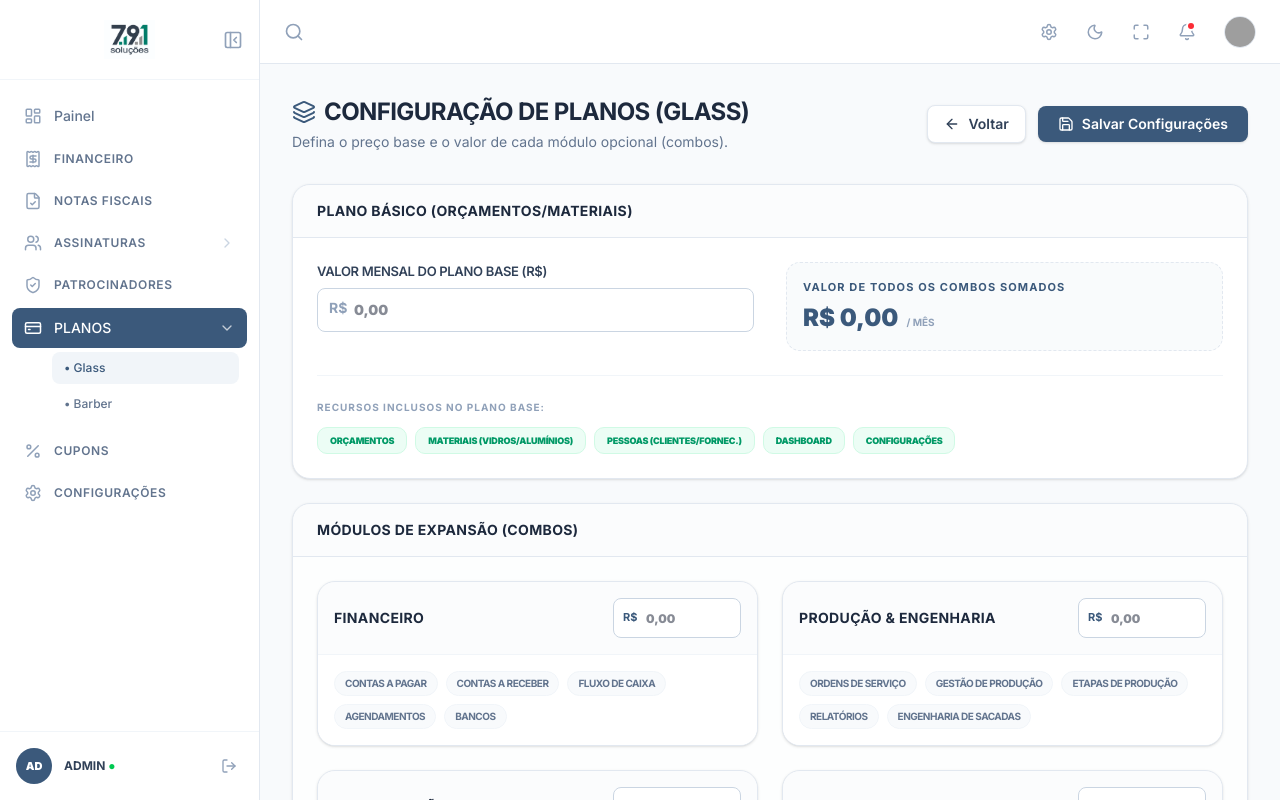
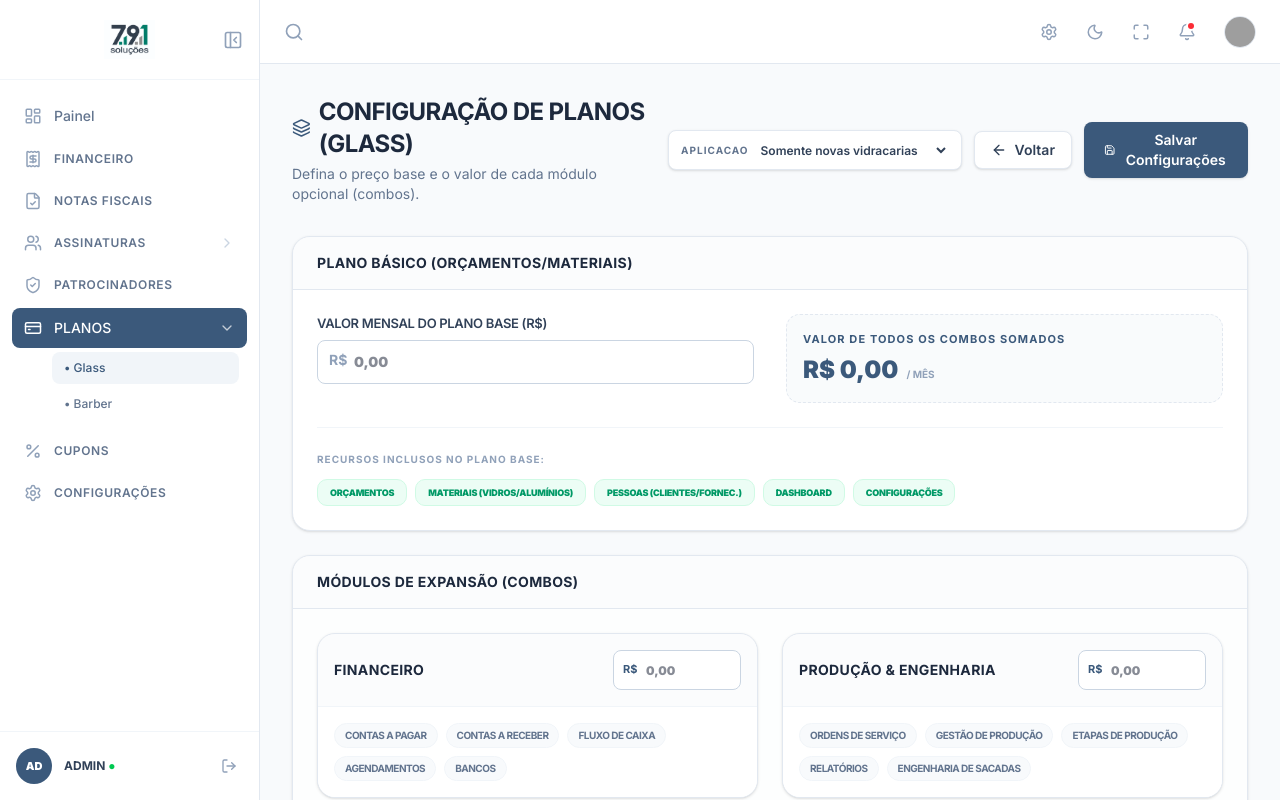
Before and after one commit to carloramon-creator/791Solucoes, a Next.js app: page /planos/glass in a window 1280 px wide. Built offline with nearby package versions, Linux system fonts and the light colour scheme; no server answers; the database is empty; grey boxes are pictures that could not be loaded.

Commit message:
feat(planos): adiciona modo explicito de propagacao dos limites

```diff
--- a/src/app/planos/glass/page.tsx
+++ b/src/app/planos/glass/page.tsx
@@ -61,6 +61,7 @@ export default function PlanosGlassPage() {
     wppDevices: number;
     wppMessages: number;
   } | null>(null);
+  const [propagationMode, setPropagationMode] = useState<'none' | 'default' | 'all'>('none');
 
   const [expandedCards, setExpandedCards] = useState<Record<string, boolean>>({});
   const [selectedBasicModules, setSelectedBasicModules] = useState<string[]>([]);
@@ -112,7 +113,11 @@ export default function PlanosGlassPage() {
 
       if (error) throw error;
 
-      if (loadedLimits) {
+      if (propagationMode !== 'none') {
+        if (propagationMode === 'default' && !loadedLimits) {
+          throw new Error('Nao foi possivel identificar os limites anteriores para aplicacao seletiva. Recarregue a pagina e tente novamente.');
+        }
+
         const { data: tenants, error: tenantsError } = await supabaseGlass
           .from('vidracarias')
           .select('id, limite_usuarios, limite_usuarios_whats, limite_mensagens_whatsapp');
@@ -126,15 +131,15 @@ export default function PlanosGlassPage() {
 
           const updatePayload: Record<string, number> = {};
 
-          if (tenantUsers == null || tenantUsers === loadedLimits.usersIncluded) {
+          if (propagationMode === 'all' || tenantUsers == null || tenantUsers === loadedLimits!.usersIncluded) {
             updatePayload.limite_usuarios = nextUsersIncluded;
           }
 
-          if (tenantWppDevices == null || tenantWppDevices === loadedLimits.wppDevices) {
+          if (propagationMode === 'all' || tenantWppDevices == null || tenantWppDevices === loadedLimits!.wppDevices) {
             updatePayload.limite_usuarios_whats = nextWppDevices;
           }
 
-          if (tenantWppMessages == null || tenantWppMessages === loadedLimits.wppMessages) {
+          if (propagationMode === 'all' || tenantWppMessages == null || tenantWppMessages === loadedLimits!.wppMessages) {
             updatePayload.limite_mensagens_whatsapp = nextWppMessages;
           }
 
@@ -156,7 +161,15 @@ export default function PlanosGlassPage() {
         wppDevices: nextWppDevices,
         wppMessages: nextWppMessages,
       });
-      alert("✅ Planos por Módulo salvos com sucesso!");
+
+      const propagationLabel =
+        propagationMode === 'none'
+          ? 'somente para novas vidracarias'
+          : propagationMode === 'default'
+            ? 'vidracarias padrao foram atualizadas'
+            : 'todas as vidracarias foram atualizadas';
+
+      alert(`✅ Plano salvo com sucesso! (${propagationLabel})`);
     } catch (err: any) {
       console.error("Erro ao salvar:", err);
       alert(`❌ Erro ao salvar: ${err.message}`);
@@ -308,6 +321,18 @@ export default function PlanosGlassPage() {
           </p>
         </div>
         <div className="flex items-center gap-3">
+          <div className="hidden md:flex items-center gap-2 bg-white border border-slate-200 rounded-md px-3 h-[40px] shadow-sm">
+            <label className="text-[10px] font-bold uppercase tracking-widest text-slate-500">Aplicacao</label>
+            <select
+              value={propagationMode}
+              onChange={(e) => setPropagationMode(e.target.value as 'none' | 'default' | 'all')}
+              className="bg-transparent text-[12px] font-semibold text-slate-700 focus:outline-none"
+            >
+              <option value="none">Somente novas vidracarias</option>
+              <option value="default">Atualizar vidracarias padrao</option>
+              <option value="all">Atualizar todas as vidracarias</option>
+            </select>
+          </div>
           <Link href="/" className="px-4 py-2 bg-white border border-slate-200 text-slate-700 rounded-md text-sm font-semibold hover:bg-slate-50 transition-colors flex items-center gap-2 shadow-sm">
             <ArrowLeft size={16} /> Voltar
           </Link>
@@ -320,6 +345,19 @@ export default function PlanosGlassPage() {
             {saving ? 'Salvando...' : 'Salvar Configurações'}
           </button>
         </div>
+      </div>
+
+      <div className="md:hidden bg-white border border-slate-200 rounded-xl p-3 shadow-sm">
+        <label className="block text-[10px] font-bold uppercase tracking-widest text-slate-500 mb-2">Aplicacao ao salvar</label>
+        <select
+          value={propagationMode}
+          onChange={(e) => setPropagationMode(e.target.value as 'none' | 'default' | 'all')}
+          className="w-full bg-white border border-slate-300 rounded-md h-[40px] px-3 text-sm font-semibold text-slate-700 focus:outline-none focus:ring-2 focus:ring-[#3b597b]/20 focus:border-[#3b597b]"
+        >
+          <option value="none">Somente novas vidracarias</option>
+          <option value="default">Atualizar vidracarias padrao</option>
+          <option value="all">Atualizar todas as vidracarias</option>
+        </select>
       </div>
 
       {errorMsg && (
```
